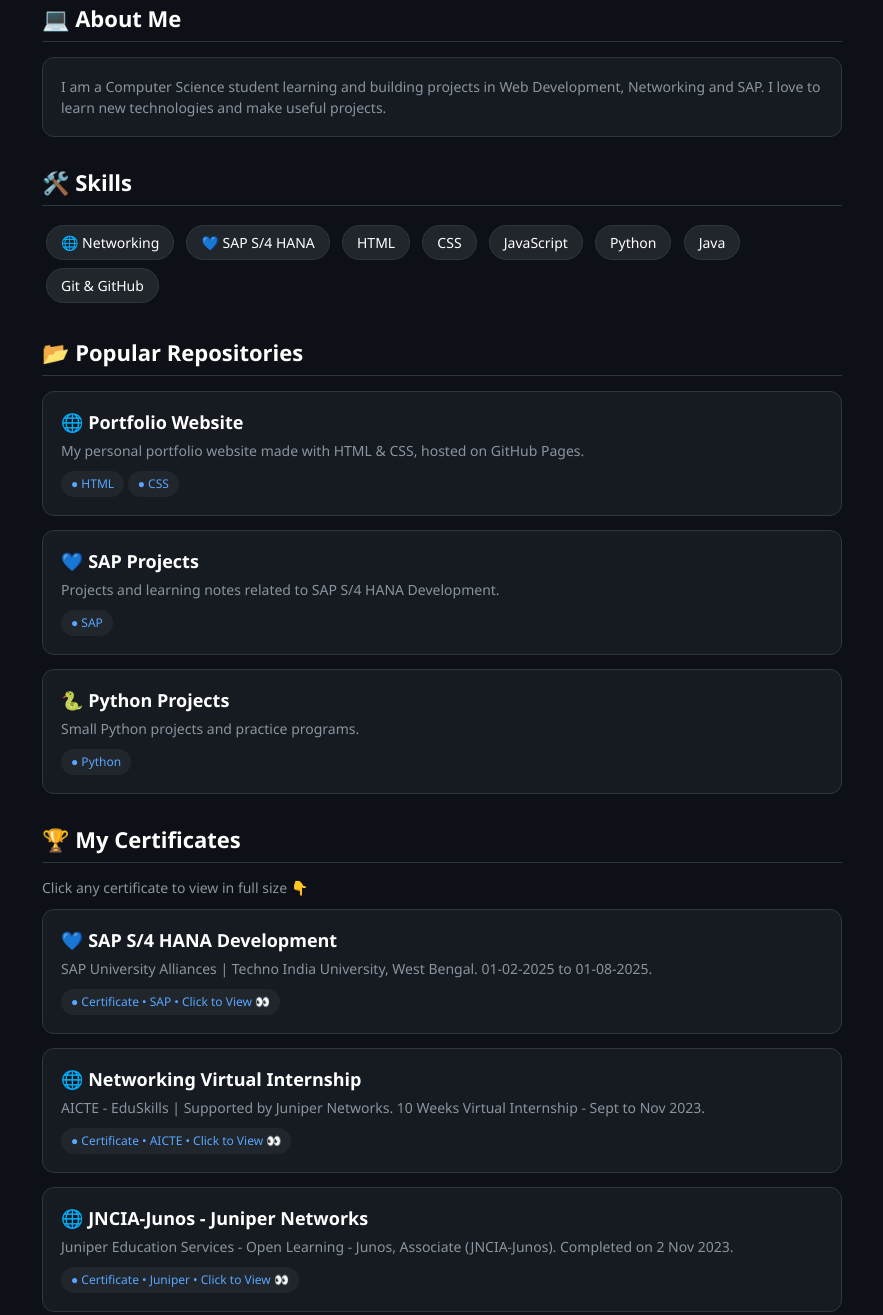
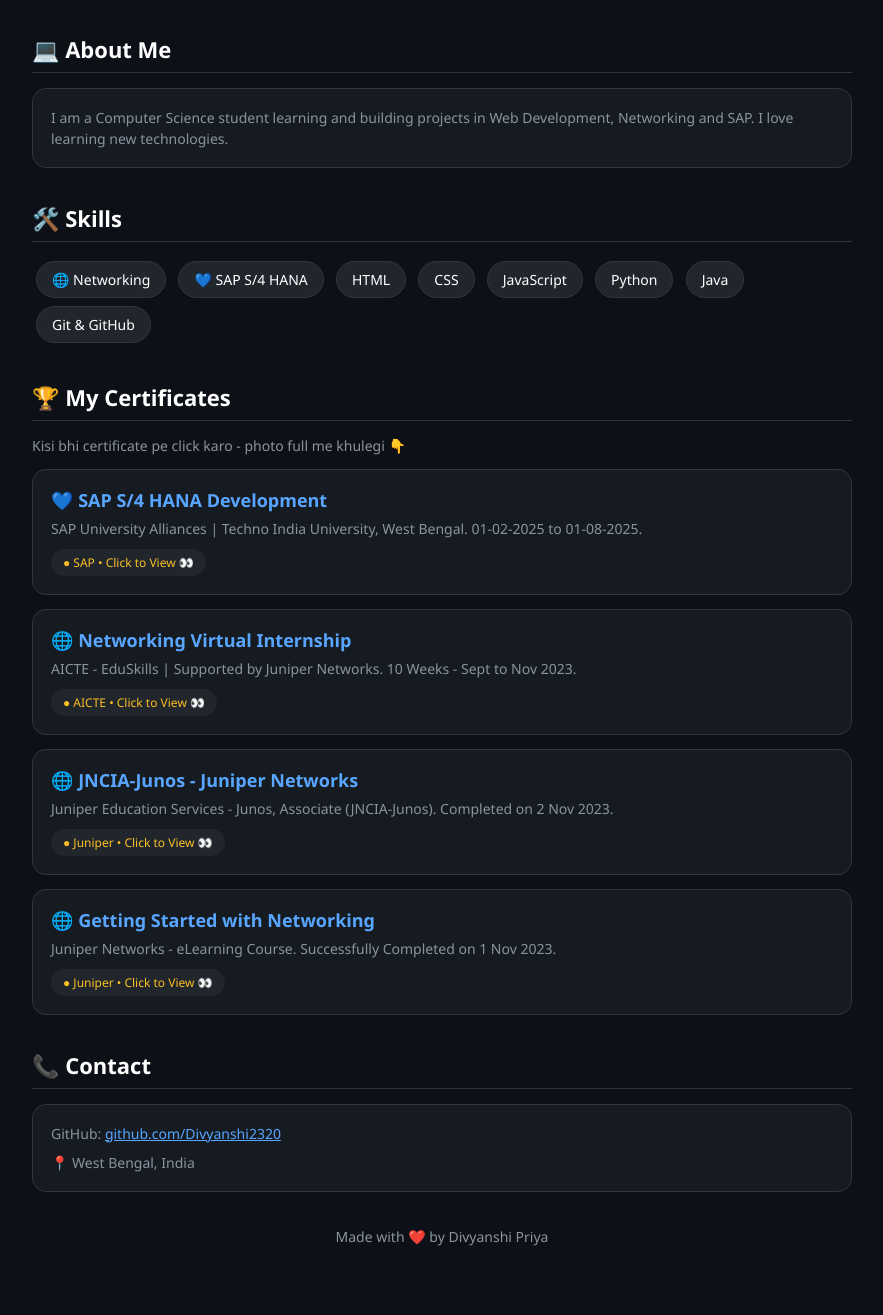
Before and after one commit to divyanshipriya8/protfolio, a plain HTML site: page index.html in a window 1280 px wide. Shown: the part 403-1718 px from the top of the page, without its empty margins (198-1081 px from the left). After the commit the page ends 1689 px from the top, so only its background shows below. Drawn offline with Linux system fonts and the light colour scheme.

Commit message:
Refactor HTML structure and update styles

```diff
--- a/index.html
+++ b/index.html
@@ -3,133 +3,87 @@
 <head>
 <meta charset="UTF-8">
 <meta name="viewport" content="width=device-width, initial-scale=1.0">
-<title>Divyanshi Priya - Portfolio</title>
+<title>Divyanshi Priya | Portfolio</title>
 <style>
-* { margin:0; padding:0; box-sizing:border-box; font-family: 'Segoe UI', Arial, sans-serif; }
-body { background:#0d1117; color:white; padding:20px; }
-.container { max-width:800px; margin:auto; }
-.profile { text-align:center; padding:30px 10px; }
-.profile img { width:130px; height:130px; border-radius:50%; border:3px solid #a371f7; object-fit:cover; }
-.profile h1 { font-size:28px; margin-top:12px; }
-.profile p { color:#8b949e; margin-top:6px; line-height:1.5; }
-.btn { display:inline-block; background:#238636; color:white; padding:10px 20px; border-radius:20px; text-decoration:none; margin-top:15px; font-weight:bold; }
-h2 { margin:30px 0 15px 0; font-size:22px; border-bottom:1px solid #30363d; padding-bottom:8px; }
-.card { background:#161b22; border:1px solid #30363d; border-radius:12px; padding:18px; margin-bottom:14px; cursor:pointer; transition:0.2s; }
-.card:hover { border-color:#a371f7; transform:scale(1.01); }
-.card h3 { font-size:18px; margin-bottom:6px; }
-.card p { color:#8b949e; font-size:14px; line-height:1.5; }
-.card span { display:inline-block; background:#21262d; color:#58a6ff; padding:4px 10px; border-radius:20px; font-size:12px; margin-top:10px; }
-.skills span { display:inline-block; background:#21262d; border:1px solid #30363d; padding:7px 14px; border-radius:20px; margin:4px; font-size:14px; }
-.footer { text-align:center; color:#8b949e; margin-top:30px; font-size:14px; padding-bottom:20px; }
-.footer a { color:#58a6ff; text-decoration:none; }
-
-/* POPUP */
-#popup { display:none; position:fixed; top:0; left:0; width:100%; height:100%; background:rgba(0,0,0,0.9); z-index:999; justify-content:center; align-items:center; flex-direction:column; }
-#popup img { max-width:92%; max-height:82%; border:3px solid white; border-radius:12px; }
-#popup span { position:absolute; top:12px; right:22px; color:white; font-size:40px; cursor:pointer; }
-#popup p { color:white; margin-top:12px; }
+*{margin:0;padding:0;box-sizing:border-box;font-family:'Segoe UI',Arial,sans-serif}
+body{background:#0d1117;color:#fff;padding:20px}
+.box{max-width:820px;margin:auto}
+.top{text-align:center;padding:25px 10px}
+.top img{width:135px;height:135px;border-radius:50%;border:3px solid #a371f7;object-fit:cover}
+.top h1{font-size:28px;margin-top:12px}
+.top p{color:#8b949e;margin-top:8px;line-height:1.6}
+.btn{display:inline-block;background:#238636;color:#fff;padding:10px 22px;border-radius:25px;text-decoration:none;margin-top:15px;font-weight:bold}
+h2{margin:35px 0 15px;font-size:22px;border-bottom:1px solid #30363d;padding-bottom:8px}
+.card{background:#161b22;border:1px solid #30363d;border-radius:14px;padding:18px;margin-bottom:14px;display:block;text-decoration:none;color:#fff}
+.card:hover{border-color:#a371f7}
+.card h3{font-size:18px;color:#58a6ff;margin-bottom:6px}
+.card p{color:#8b949e;font-size:14px;line-height:1.5}
+.tag{display:inline-block;background:#21262d;color:#fbbf24;padding:5px 12px;border-radius:20px;font-size:12px;margin-top:10px}
+.skill{display:inline-block;background:#21262d;border:1px solid #30363d;padding:8px 15px;border-radius:20px;margin:4px;font-size:14px}
+.footer{text-align:center;color:#8b949e;margin-top:35px;padding-bottom:20px;font-size:14px}
 </style>
 </head>
 <body>
-<div class="container">
+<div class="box">
 
-<div class="profile">
-<img src="https://github.com/Divyanshi2320.png" alt="Divyanshi Priya">
+<div class="top">
+<img src="https://github.com/Divyanshi2320.png" alt="Divyanshi">
 <h1>Hi, I'm Divyanshi Priya 👋</h1>
-<p>B.Tech CSE Student | Interested in Networking, SAP & Web Development<br>Techno India University, West Bengal</p>
+<p>B.Tech CSE Student<br>Networking | SAP | Web Development<br>Techno India University, West Bengal</p>
 <a class="btn" href="https://github.com/Divyanshi2320">Follow on GitHub</a>
 </div>
 
 <h2>💻 About Me</h2>
 <div class="card" style="cursor:default;">
-<p>I am a Computer Science student learning and building projects in Web Development, Networking and SAP. I love to learn new technologies and make useful projects.</p>
+<p>I am a Computer Science student learning and building projects in Web Development, Networking and SAP. I love learning new technologies.</p>
 </div>
 
 <h2>🛠️ Skills</h2>
-<div class="skills">
-<span>🌐 Networking</span>
-<span>💙 SAP S/4 HANA</span>
-<span>HTML</span>
-<span>CSS</span>
-<span>JavaScript</span>
-<span>Python</span>
-<span>Java</span>
-<span>Git & GitHub</span>
-</div>
-
-<h2>📂 Popular Repositories</h2>
-
-<div class="card" style="cursor:default;">
-<h3>🌐 Portfolio Website</h3>
-<p>My personal portfolio website made with HTML & CSS, hosted on GitHub Pages.</p>
-<p><span>● HTML</span> <span>● CSS</span></p>
-</div>
-
-<div class="card" style="cursor:default;">
-<h3>💙 SAP Projects</h3>
-<p>Projects and learning notes related to SAP S/4 HANA Development.</p>
-<p><span>● SAP</span></p>
-</div>
-
-<div class="card" style="cursor:default;">
-<h3>🐍 Python Projects</h3>
-<p>Small Python projects and practice programs.</p>
-<p><span>● Python</span></p>
+<div>
+<span class="skill">🌐 Networking</span>
+<span class="skill">💙 SAP S/4 HANA</span>
+<span class="skill">HTML</span>
+<span class="skill">CSS</span>
+<span class="skill">JavaScript</span>
+<span class="skill">Python</span>
+<span class="skill">Java</span>
+<span class="skill">Git & GitHub</span>
 </div>
 
 <h2>🏆 My Certificates</h2>
-<p style="color:#8b949e; font-size:14px; margin-bottom:12px;">Click any certificate to view in full size 👇</p>
+<p style="color:#8b949e;font-size:14px;margin-bottom:14px;">Kisi bhi certificate pe click karo - photo full me khulegi 👇</p>
 
-<div class="card" onclick="openPopup('sap.jpg','SAP S/4 HANA Development')">
+<a class="card" href="sapcertificate.jpeg" target="_blank">
 <h3>💙 SAP S/4 HANA Development</h3>
 <p>SAP University Alliances | Techno India University, West Bengal. 01-02-2025 to 01-08-2025.</p>
-<p><span>● Certificate • SAP • Click to View 👀</span></p>
-</div>
+<span class="tag">● SAP • Click to View 👀</span>
+</a>
 
-<div class="card" onclick="openPopup('networking.jpg','Networking Virtual Internship - AICTE')">
+<a class="card" href="networking.jpeg" target="_blank">
 <h3>🌐 Networking Virtual Internship</h3>
-<p>AICTE - EduSkills | Supported by Juniper Networks. 10 Weeks Virtual Internship - Sept to Nov 2023.</p>
-<p><span>● Certificate • AICTE • Click to View 👀</span></p>
-</div>
+<p>AICTE - EduSkills | Supported by Juniper Networks. 10 Weeks - Sept to Nov 2023.</p>
+<span class="tag">● AICTE • Click to View 👀</span>
+</a>
 
-<div class="card" onclick="openPopup('jncia.jpg','JNCIA-Junos - Juniper Networks')">
+<a class="card" href="junos.jpeg" target="_blank">
 <h3>🌐 JNCIA-Junos - Juniper Networks</h3>
-<p>Juniper Education Services - Open Learning - Junos, Associate (JNCIA-Junos). Completed on 2 Nov 2023.</p>
-<p><span>● Certificate • Juniper • Click to View 👀</span></p>
-</div>
+<p>Juniper Education Services - Junos, Associate (JNCIA-Junos). Completed on 2 Nov 2023.</p>
+<span class="tag">● Juniper • Click to View 👀</span>
+</a>
 
-<div class="card" onclick="openPopup('getting-started.jpg','Getting Started with Networking')">
+<a class="card" href="networkingvirtual.jpeg" target="_blank">
 <h3>🌐 Getting Started with Networking</h3>
 <p>Juniper Networks - eLearning Course. Successfully Completed on 1 Nov 2023.</p>
-<p><span>● Certificate • Juniper • Click to View 👀</span></p>
-</div>
+<span class="tag">● Juniper • Click to View 👀</span>
+</a>
 
-<h2>📞 Contact Me</h2>
+<h2>📞 Contact</h2>
 <div class="card" style="cursor:default;">
-<p>📧 GitHub: <a href="https://github.com/Divyanshi2320" style="color:#58a6ff;">github.com/Divyanshi2320</a></p>
+<p>GitHub: <a href="https://github.com/Divyanshi2320" style="color:#58a6ff;">github.com/Divyanshi2320</a></p>
 <p style="margin-top:8px;">📍 West Bengal, India</p>
 </div>
 
 <p class="footer">Made with ❤️ by Divyanshi Priya</p>
 </div>
-
-<!-- POPUP -->
-<div id="popup" onclick="closePopup()">
-<span>&times;</span>
-<img id="popupImg" src="">
-<p id="popupText"></p>
-</div>
-
-<script>
-function openPopup(img, text){
-  document.getElementById('popupImg').src = img;
-  document.getElementById('popupText').innerText = text;
-  document.getElementById('popup').style.display = 'flex';
-}
-function closePopup(){
-  document.getElementById('popup').style.display = 'none';
-}
-</script>
-
 </body>
 </html>
```
